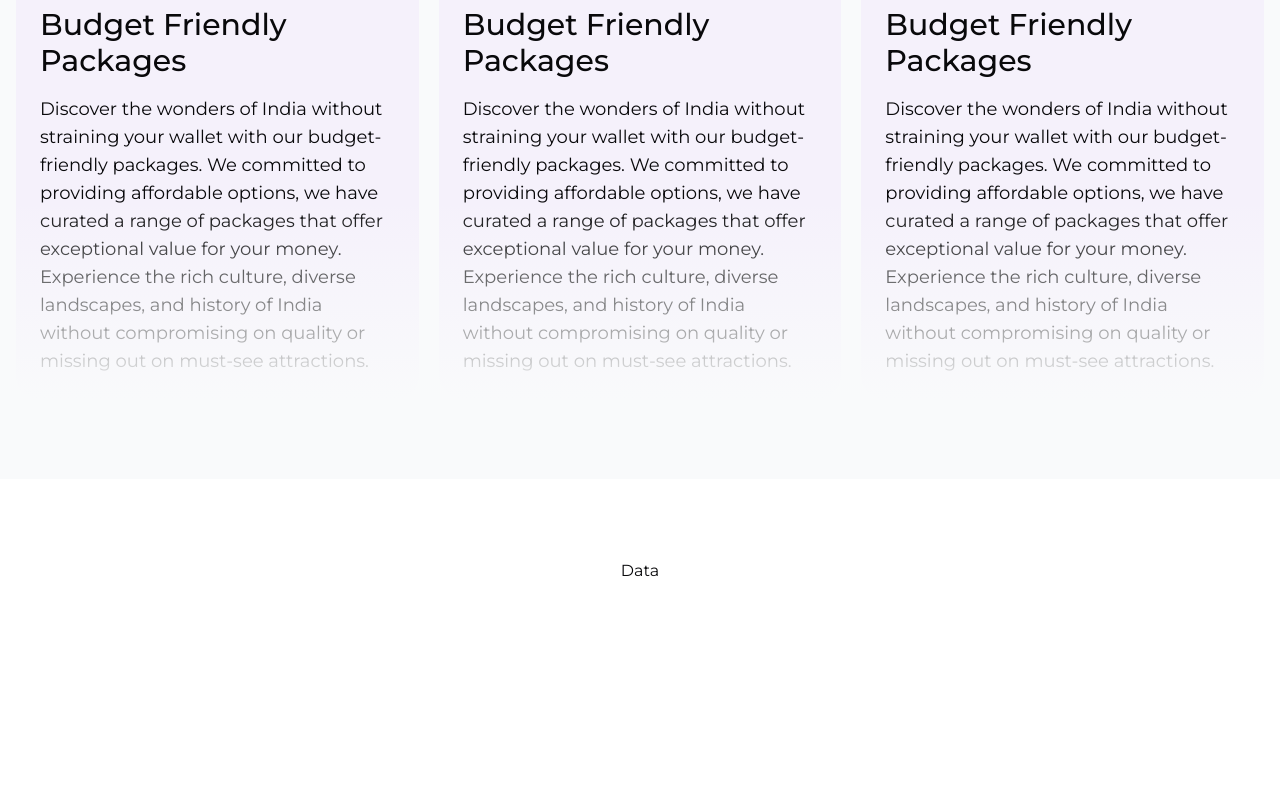
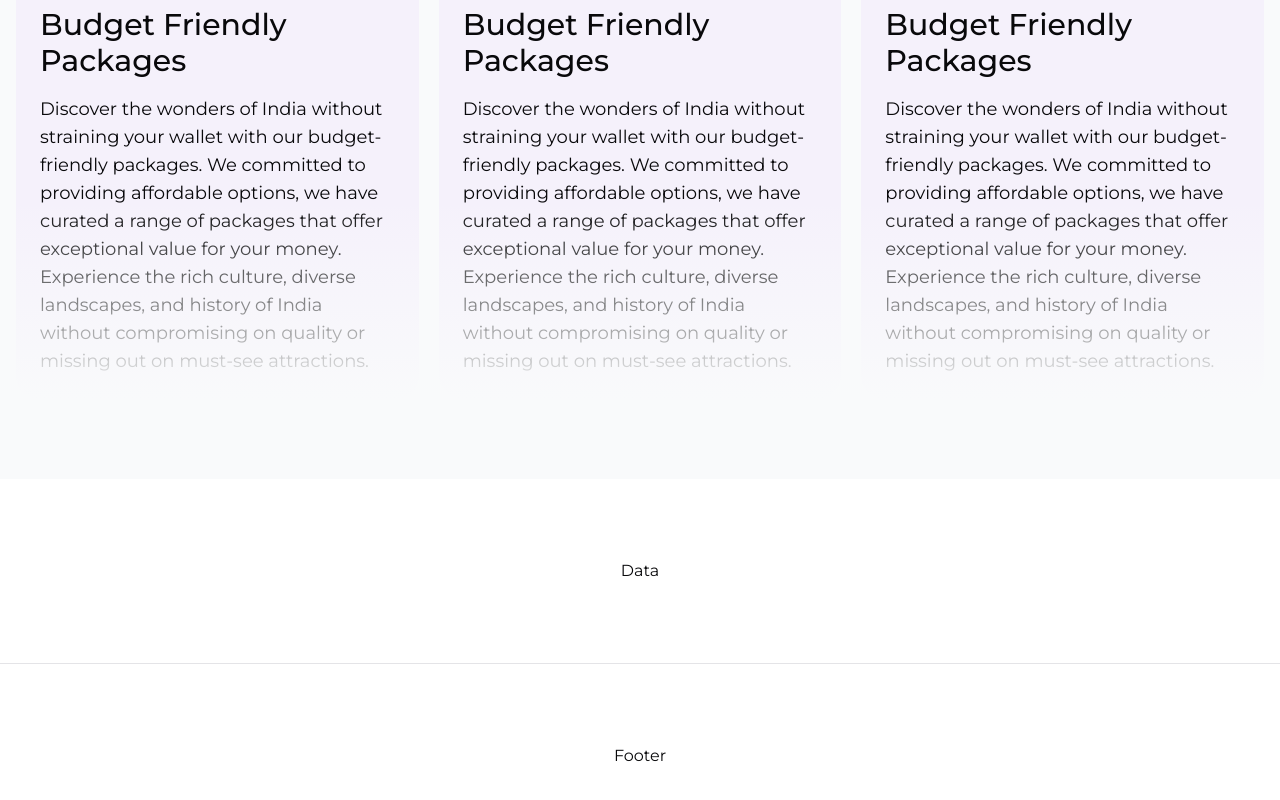
Before and after one commit to diwakarjha554/tth-frontend-netlify, a Next.js app: page / in a window 1280 px wide. Shown: the part 2727-3527 px from the top of the page. Before the commit the page ends 3390 px from the top, so only its background shows below. Built offline with nearby package versions, Linux system fonts and the light colour scheme.

Commit message:
add footer

```diff
--- a/app/page.tsx
+++ b/app/page.tsx
@@ -7,6 +7,7 @@ import SelectTheme from '@/components/home/select-theme';
 import TopValues from '@/components/home/top-values';
 import Navbar from '@/components/navbar';
 import WeekendTrips from '@/components/home/weekend-trips';
+import Footer from '@/components/footer';
 
 const page = () => {
     return (
@@ -18,6 +19,7 @@ const page = () => {
             <WeekendTrips />
             <TopValues />
             <DataCounter />
+            <Footer />
             <FooterBar />
         </main>
     );
--- a/components/footer/index.tsx
+++ b/components/footer/index.tsx
@@ -1,7 +1,13 @@
 import React from 'react';
+import Section from '../ui/features/Section';
+import Container from '../ui/features/Container';
 
 const Footer = () => {
-    return <div>Footer</div>;
+    return (
+        <Section className="py-20 border-t-[1px]">
+            <Container>Footer</Container>
+        </Section>
+    );
 };
 
 export default Footer;
```
